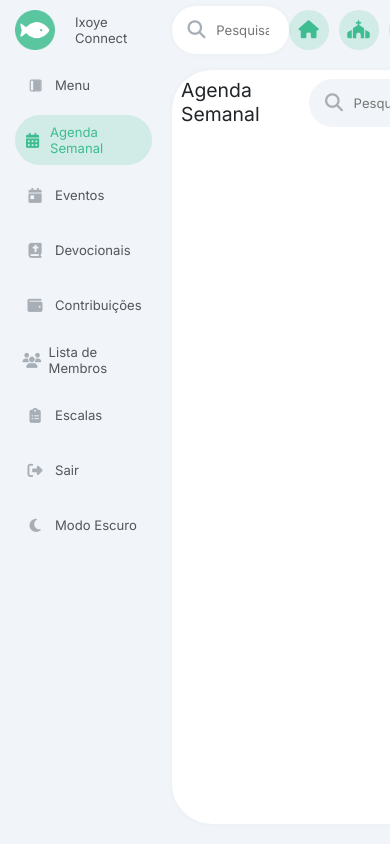
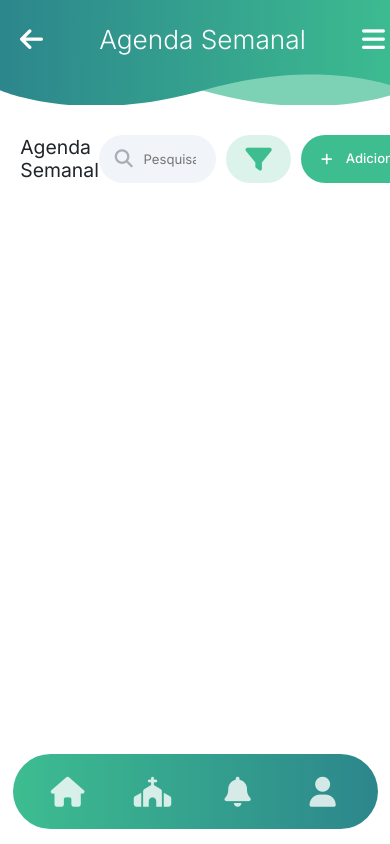
Before and after one commit to noemimedeiros/ixoyeconnect, a Django app: page /agenda/agendas/ in a window 390 px wide. Run offline with Django 5.2, Linux system fonts and the light colour scheme; the visitor is signed in with stand-in values (Sample User, id 1); data that the repository does not hold is empty; parts of the project's set-up code (start-up, migrations or seed data) failed here and were passed over; some libraries are stand-ins or nearby versions.

Commit message:
Modo responsivo da Dashboard para mobile

```diff
--- a/apps/agenda/templates/agenda/agenda_create_view.html
+++ b/apps/agenda/templates/agenda/agenda_create_view.html
@@ -6,6 +6,8 @@
 Agenda Semanal
 {% endblock app_title %}
 
+{% block dashboard_actions %}{% endblock %}
+
 {% block dashboard_content %}
 <section class="py-3">
     {% crispy form %}
--- a/apps/agenda/templates/agenda/agenda_list_view.html
+++ b/apps/agenda/templates/agenda/agenda_list_view.html
@@ -6,6 +6,13 @@ Agenda Semanal
 {% endblock app_title %}
 
 {% block dashboard_actions %}
+<div class="search-input">
+    <i class="fa-solid fa-magnifying-glass"></i>
+    <input class="form-primary" type="text" placeholder="Pesquisar">
+</div>
+<button type="button" class="button button-filled-tonal">
+    <i class="fa-solid fa-filter fa-2xl"></i>
+</button>
 <a href="{% url 'agenda:agendas_create_view' %}" class="button button-filled">
     <i class="fa-solid fa-plus me-3"></i> Adicionar
 </a>
--- a/apps/agenda/views.py
+++ b/apps/agenda/views.py
@@ -11,7 +11,17 @@ class AgendaSemanalListView(LoginRequiredMixin, ListView):
     template_name = 'agenda/agenda_list_view.html'
     model = AgendaSemanal
 
+    def get_context_data(self, **kwargs):
+        context = super().get_context_data(**kwargs)
+        context["titulo"] = "Agenda Semanal"
+        return context
+
 class AgendaSemanalCreateView(LoginRequiredMixin, CreateView):
     template_name = 'agenda/agenda_create_view.html'
     model = AgendaSemanal
     form_class = AgendaSemanalForm
+
+    def get_context_data(self, **kwargs):
+        context = super().get_context_data(**kwargs)
+        context["titulo"] = "Criar Agenda"
+        return context
--- a/apps/core/static/css/main.css
+++ b/apps/core/static/css/main.css
@@ -51,15 +51,17 @@
 .user-name div:last-child{
     color: var(--gray-2);
 }
+.top-nav-user{
+    display: none;
+}
+.top-nav-mobile{
+    display: none;
+}
 .top-nav-left, .side-nav-logo{
     display: flex;
     align-items: center;
 }
 
-.side-nav-collapsed{
-    width: 0 !important;
-    transition: width 2s linear;;
-}
 .side-nav-logo{
     gap: 20px;
     height: 60px;
@@ -147,6 +149,15 @@
 .side-nav.collapsed .side-nav-icon-text{
     display: none;
 }
+.overlay-sidenav {
+    position: fixed;
+    top: 0;
+    left: 0;
+    width: 100%;
+    height: 100%;
+    background-color: rgba(0, 0, 0, 0.5);
+    z-index: 1;
+  }
 
 .dashboard-content{
     display: flex;
@@ -157,6 +168,7 @@
 .dashboard-head{
     display: flex;
     justify-content: space-between;
+    align-items: center;
 }
 
 .dashboard-head-actions{
--- /dev/null
+++ b/apps/core/static/css/responsive.css
@@ -0,0 +1,96 @@
+@media (max-width: 768px) {
+    .main-dashboard{
+        padding: 0;
+    }
+    .side-nav{
+        position: fixed;
+        background-color: var(--body-bg);
+        right: -70%;
+        padding: 5%;
+        width: 70%;
+        overflow: hidden;
+        z-index: 9999;
+        transition: all 300ms linear;
+        transform: translateX(0);
+        height: 100%;
+    }
+    .side-nav.collapsed{
+        transform: translateX(-100%);
+    }
+    .side-nav-logo{
+        display: none;
+    }
+
+    .side-nav.collapsed .side-nav-text,
+    .side-nav.collapsed .side-nav-icon-text{
+        display: flex;
+    }
+    .main-dashboard{
+        background-color: var(--body-bg);
+        position: relative;
+    }
+    .dashboard-card{
+        background: none;
+        box-shadow: none;
+    }
+
+    .top-nav-mobile{
+        display: flex;
+        width: 100%;
+        justify-content: space-between;
+        color: white;
+    }
+    .top-nav{
+        background-image: url('../img/top-nav-mobile.svg'), url('../img/top-nav-mobile-2.svg');
+        height: 105px;
+        background-size: cover;
+        background-repeat: no-repeat;
+        background-position: center;
+        padding-inline: 20px;
+        font-size: 2rem;
+        padding-bottom: 25px;
+    }
+    .top-nav a{
+        color: white;
+        font-size: 2rem;
+    }
+    .top-nav-left{
+        display: none;
+    }
+    .top-nav-items{
+        position: fixed;
+        bottom: 15px;
+        width: calc(100% - 25px);
+        left: 0;
+        right: 0;
+        margin-inline: auto;
+        z-index: 999;
+        background-image: linear-gradient(to right, var(--green), var(--aqua-blue));
+        border-radius: var(--rounded-pill);
+        height: 75px;
+        display: flex;
+        align-items: center;
+        justify-content: space-evenly;
+    }
+    .top-nav-item{
+        background: none;
+        color: white;
+    }
+    .top-nav-item i{
+        font-size: 30px;
+        opacity: 0.8;
+    }
+    .top-nav-item.active i{
+        opacity: 1;
+    }
+    .top-nav-user{
+        display: flex;
+    }
+    .user-infos{
+        display: none;
+    }
+
+    .dashboard-card{
+        padding: 5%;
+    }
+}
--- a/apps/core/static/public/css/main.css
+++ b/apps/core/static/public/css/main.css
@@ -46,7 +46,7 @@
     font-family: "Inter", sans-serif;
     font-optical-sizing: auto;
     font-style: normal;
-    transition: background-color 200ms linear !important;
+    transition: background-color 200ms linear;
 }
 
 html{
@@ -334,6 +334,7 @@ input[type=file]::file-selector-button {
 .div-login-google div{
     display: flex;
     align-items: center;
+    width: 100%;
 }
 .div-login-google span{
     text-align: center;
--- a/apps/core/templates/core/dashboard.html
+++ b/apps/core/templates/core/dashboard.html
@@ -3,6 +3,7 @@
 
 {% block css %}
 <link rel="stylesheet" href="{% static 'css/main.css' %}">
+<link rel="stylesheet" href="{% static 'css/responsive.css' %}">
 {% endblock css %}
 
 {% block content %}
@@ -14,14 +15,8 @@
             <div class="dashboard-head">
                 <h3><b>{% block app_title %}{% endblock app_title %}</b></h3>
                 <div class="dashboard-head-actions">
-                    <div class="search-input">
-                        <i class="fa-solid fa-magnifying-glass"></i>
-                        <input class="form-primary" type="text" placeholder="Pesquisar">
-                    </div>
-                    <button type="button" class="button button-filled-tonal">
-                        <i class="fa-solid fa-filter fa-2xl"></i>
-                    </button>
-                    {% block dashboard_actions %}{% endblock dashboard_actions %}
+                    {% block dashboard_actions %}
+                    {% endblock dashboard_actions %}
                 </div>
             </div>
             {% block dashboard_content %}{% endblock dashboard_content %}
@@ -34,6 +29,13 @@
 <script>
     function menu_collapse(){
         $('.side-nav').toggleClass("collapsed")
+        if (window.innerWidth <= 768) {
+            if($('#overlay-sidenav').length > 0){
+                $('#overlay-sidenav').remove()
+            }else{
+                $('body').append('<div id="overlay-sidenav" class="overlay-sidenav fade show" onclick="menu_collapse()"></div>')
+            }
+        }
     }
 </script>
 {% endblock scripts %}
--- a/apps/core/templates/core/partials/_topnav.html
+++ b/apps/core/templates/core/partials/_topnav.html
@@ -1,5 +1,20 @@
 {% load static %}
 <nav class="top-nav">
+    <div class="top-nav-mobile">
+        <div>
+            <a href="javascript:void(0);" onclick="history.back();">
+                <i class="fa-solid fa-arrow-left"></i>
+            </a>
+        </div>
+        <div>
+            {{ titulo|default:'Página Inicial' }}
+        </div>
+        <div>
+            <a href="#" onclick="menu_collapse()">
+                <i class="fa-solid fa-bars"></i>
+            </a>
+        </div>
+    </div>
     <div class="top-nav-left">
         <div class="search-input">
             <i class="fa-solid fa-magnifying-glass"></i>
@@ -7,7 +22,7 @@
         </div>
     </div>
     <div class="top-nav-items">
-        <a href="{% url 'core:dashboard' %}" class="top-nav-item button-filled-tonal">
+        <a href="{% url 'core:dashboard' %}" class="top-nav-item button-filled-tonal {% if 'dashboard/' in request.path %}active{% endif %}">
             <i class="fa-solid fa-house"></i>
         </a href="#">
         <a href="#" class="top-nav-item button-filled-tonal">
@@ -15,6 +30,9 @@
         </a href="#">
         <a href="#" class="top-nav-item button-filled-tonal">
             <i class="fa-solid fa-bell"></i>
+        </a href="#">
+        <a href="#" class="top-nav-item button-filled-tonal top-nav-user">
+            <i class="fa-solid fa-user"></i>
         </a href="#">
         <div class="user-infos">
             <a class="user-infos" href="#">
```
Also changed, not shown: apps/core/static/img/top-nav-mobile-2.svg (added), apps/core/static/img/top-nav-mobile.svg (added), apps/core/templates/core/partials/_navbar.html (line endings or trailing spaces).
